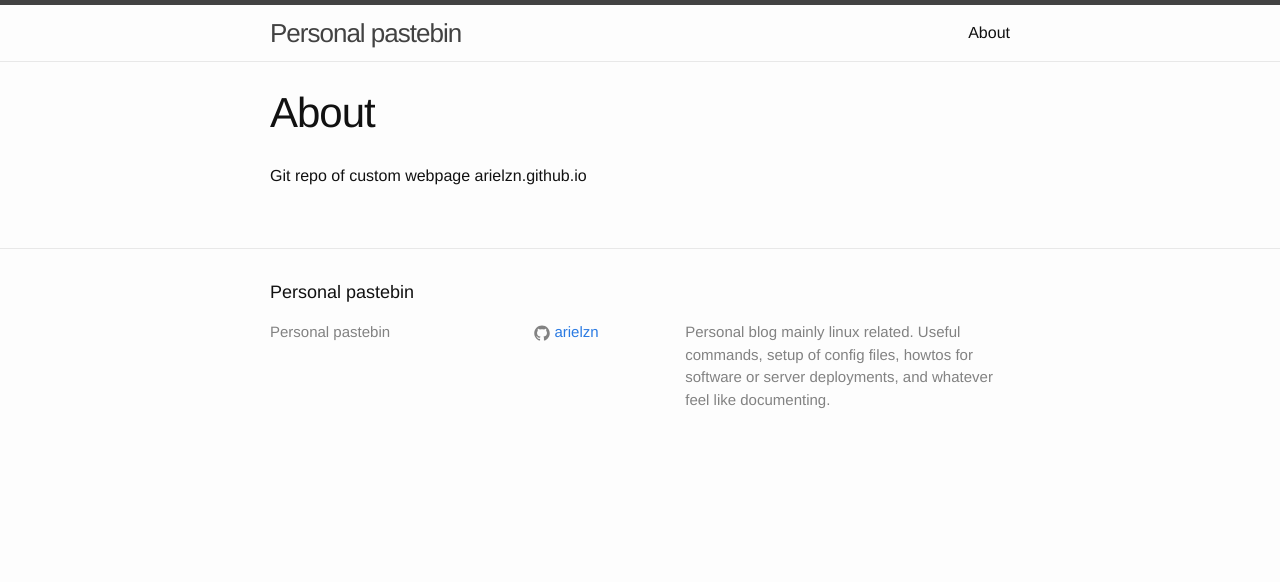
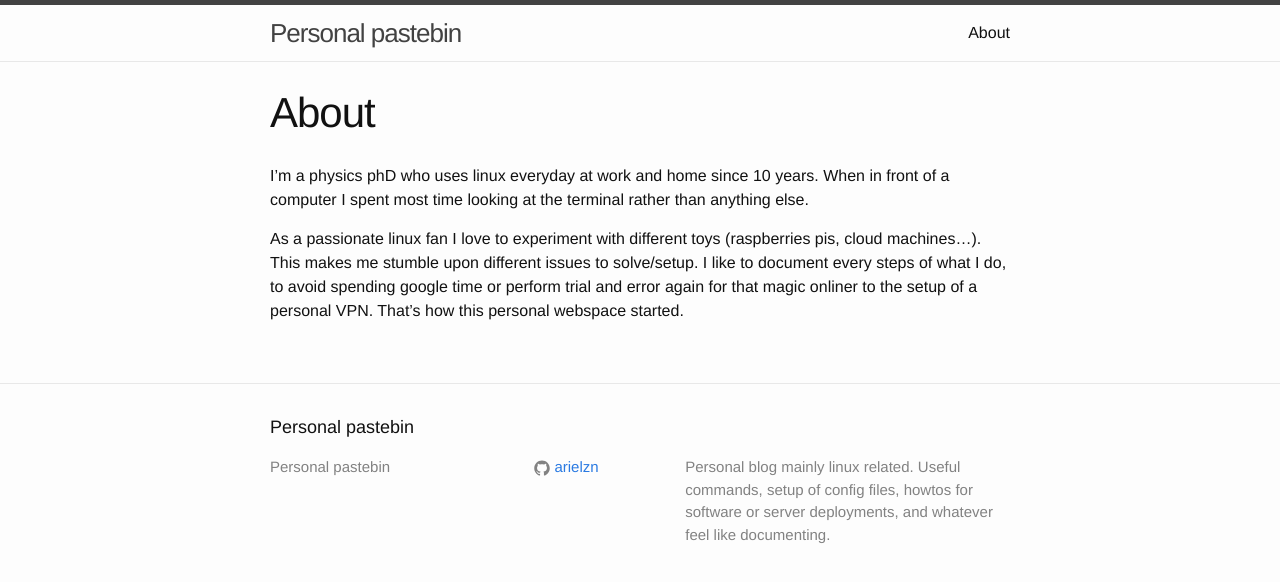
Before and after one commit to arielzn/arielzn.github.io, a Jekyll site: the page built from about.md, in a window 1280 px wide. Shown: the top 582 px of the page. Built offline with Jekyll 4.4.1, drawn with Linux system fonts in a browser that asks for light colours.

Commit message:
about updated

```diff
--- a/about.md
+++ b/about.md
@@ -4,4 +4,10 @@ title: About
 permalink: /about/
 ---
 
-Git repo of custom webpage arielzn.github.io
+I'm a physics phD who uses linux everyday at work and home since 10 years.
+When in front of a computer I spent most time looking at the terminal rather than anything else.
+
+As a passionate linux fan I love to experiment with different toys (raspberries pis, cloud machines...).
+This makes me stumble upon different issues to solve/setup.
+I like to document every steps of what I do, to avoid spending google time or perform trial and error again for that magic onliner to the setup of a personal VPN.
+That's how this personal webspace started.
```
